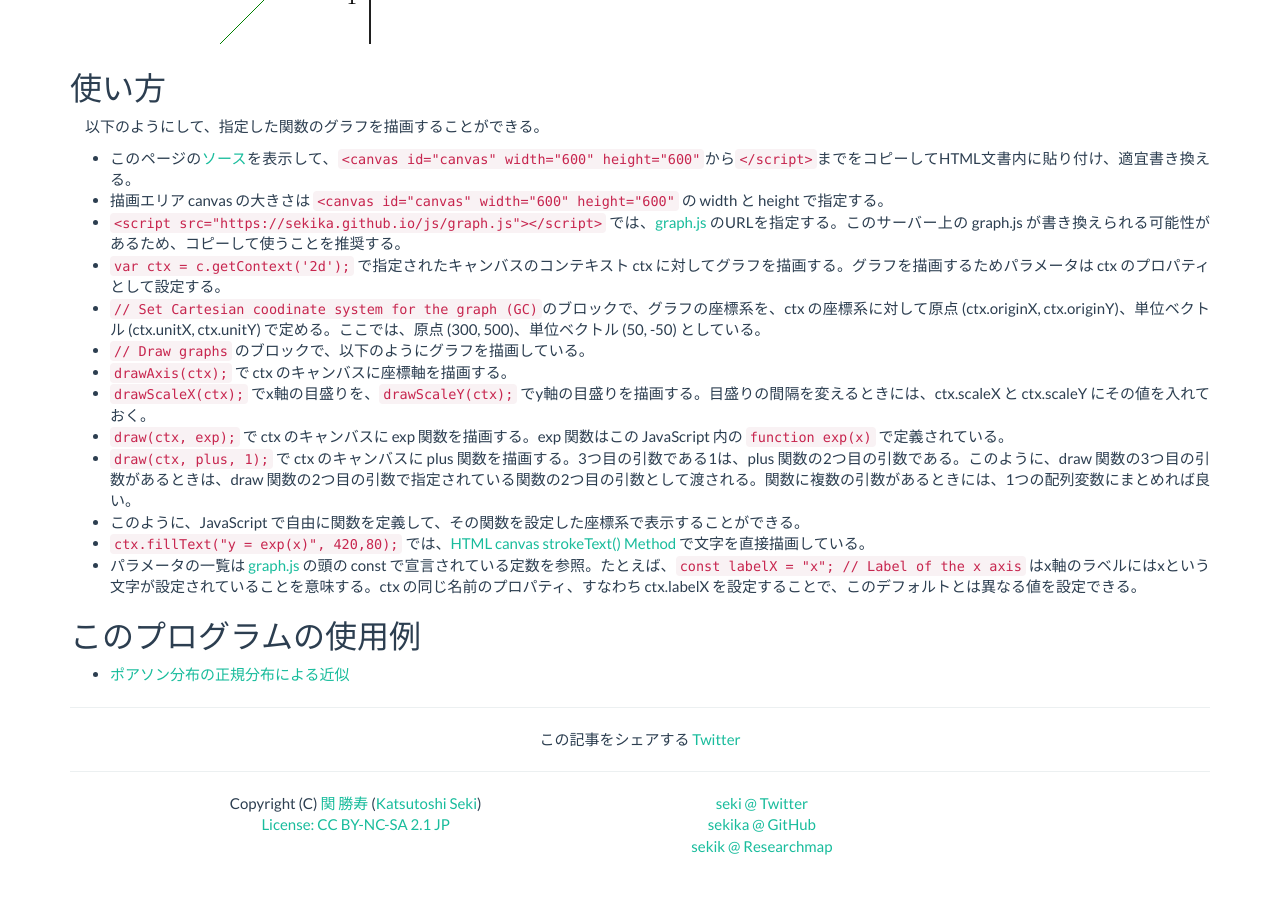
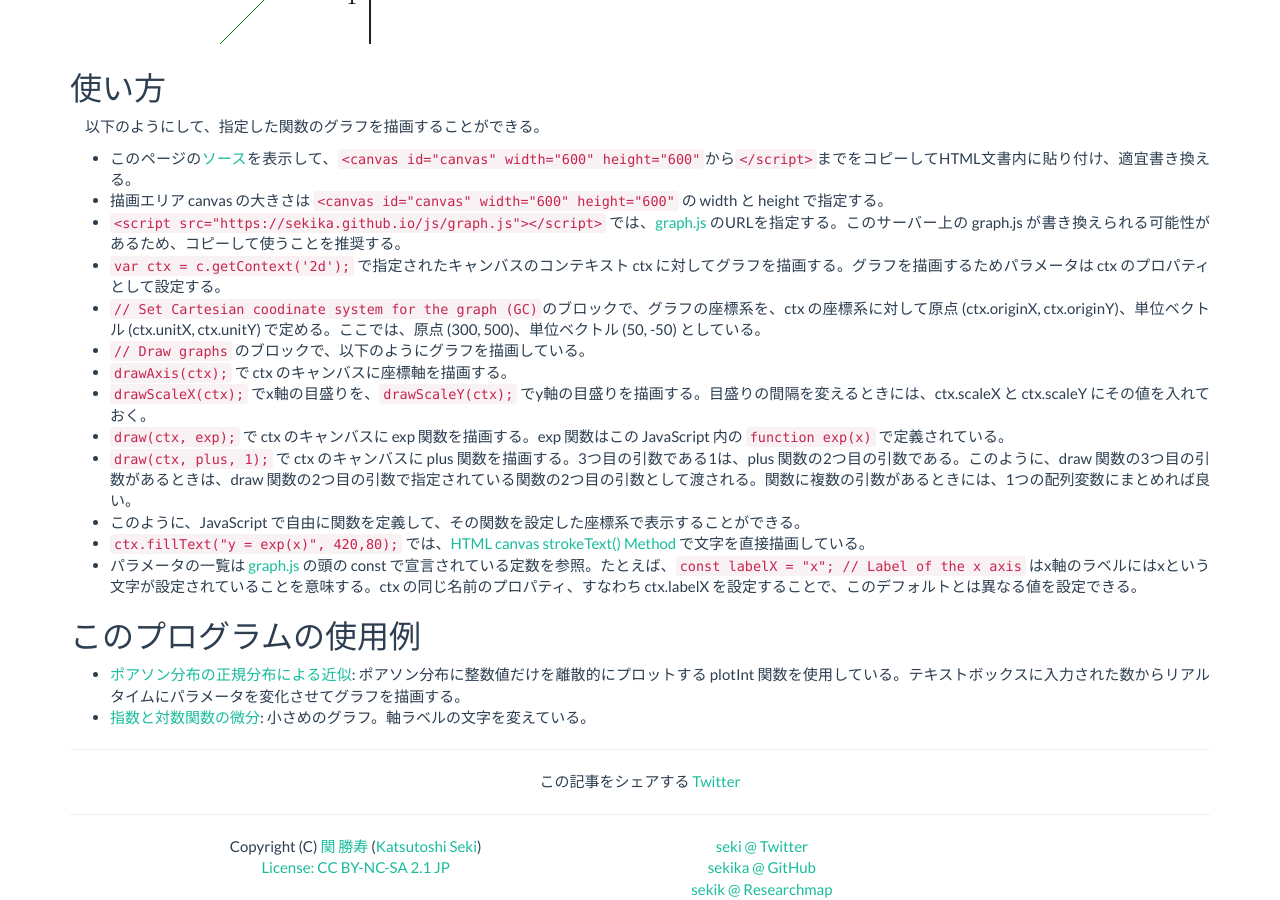
Before and after one commit to sekika/sekika.github.io, a Jekyll site: the page built from _posts/2020-01-03-DrawCartesianGraph.md, in a window 1280 px wide and 900 px high, scrolled down 871 px. Built offline with Jekyll 4.4.1, drawn with Linux system fonts in a browser that asks for light colours; nearby versions of some CDN libraries; comment, search, counter and statistics services are not loaded; before the commit the page ends 1728 px from its top, so only the background shows below that.

Commit message:
使用例を追加

```diff
--- a/_posts/2020-01-03-DrawCartesianGraph.md
+++ b/_posts/2020-01-03-DrawCartesianGraph.md
@@ -79,4 +79,5 @@ function exp(x) {
 
 ## このプログラムの使用例
 
-- [ポアソン分布の正規分布による近似](https://sekika.github.io/2020/01/04/Poisson/)
+- [ポアソン分布の正規分布による近似](https://sekika.github.io/2020/01/04/Poisson/): ポアソン分布に整数値だけを離散的にプロットする plotInt 関数を使用している。テキストボックスに入力された数からリアルタイムにパラメータを変化させてグラフを描画する。
+- [指数と対数関数の微分](https://sekika.github.io/2017/05/06/derivative-exp-log/): 小さめのグラフ。軸ラベルの文字を変えている。
```
Also changed, not shown: other parts of _posts/2020-01-03-DrawCartesianGraph.md (+1 -1 lines).
